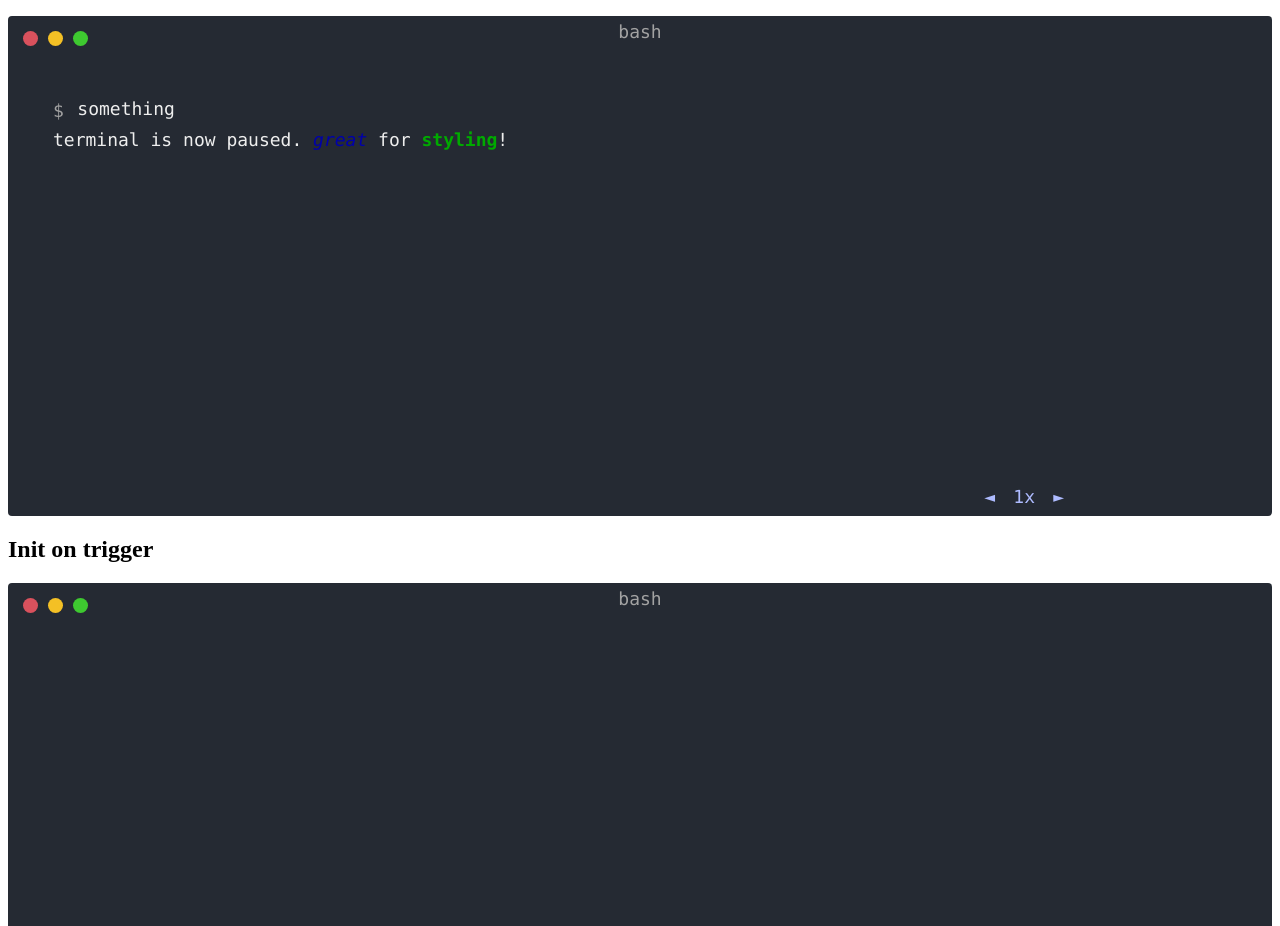
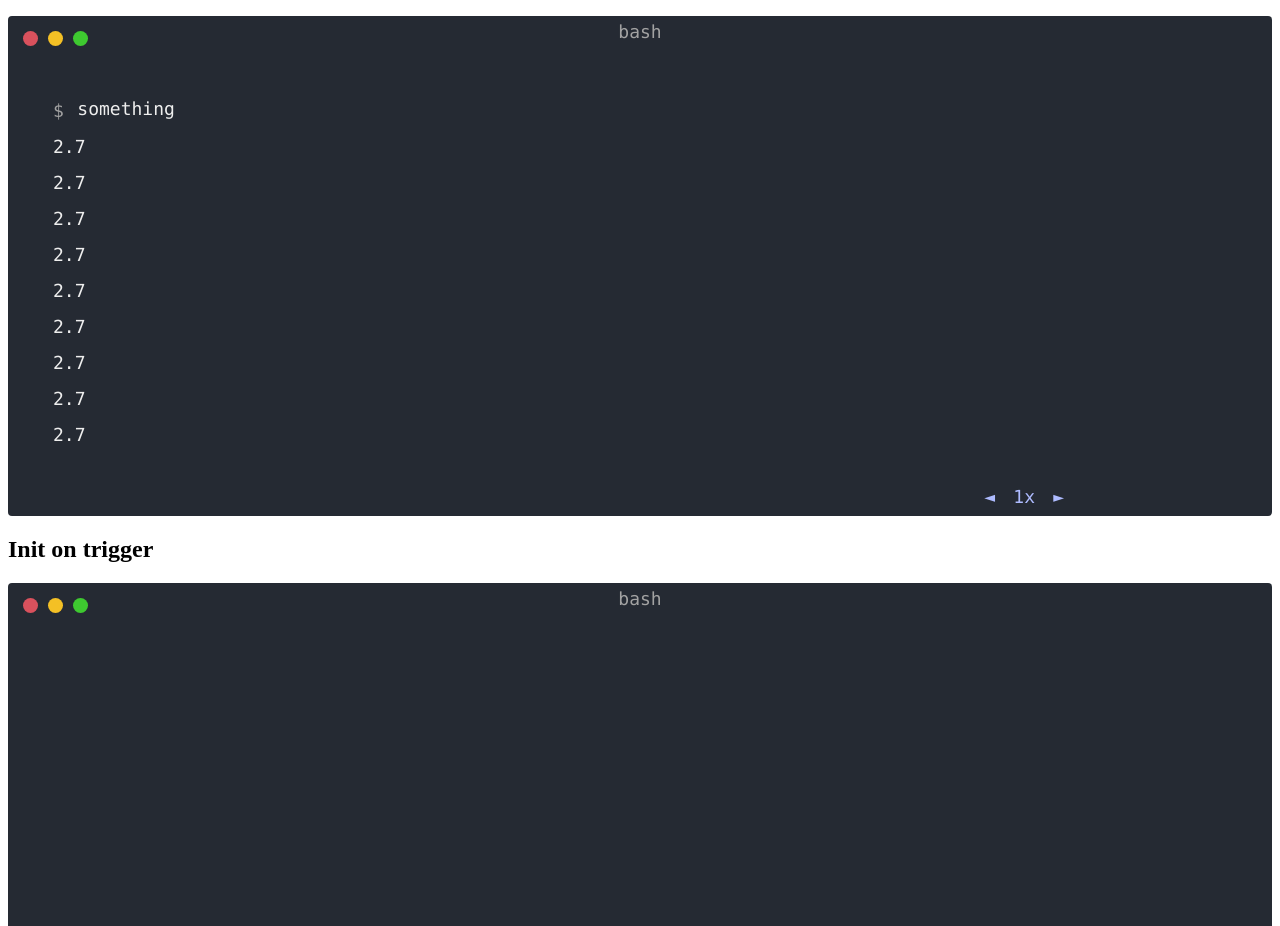
Before and after one commit to nickderobertis/terminhtml-js, a website built with Vite: page dev-src/index.html in a window 1280 px wide. Shown: the part 1184-2110 px from the top of the page. Built offline with nearby package versions, Linux system fonts and the light colour scheme.

Commit message:
chore: Add more lines to dev paused terminal to get it scrolling

```diff
--- a/dev-src/index.html
+++ b/dev-src/index.html
@@ -51,6 +51,17 @@ yeah
     <h2>Paused terminal</h2>
     <pre id="paused">
     <span data-ty-delay="0">$ something</span>
+    <span data-ty  data-ty-delay="0">2.7</span>
+    <span data-ty  data-ty-delay="0">2.7</span>
+    <span data-ty  data-ty-delay="0">2.7</span>
+    <span data-ty  data-ty-delay="0">2.7</span>
+    <span data-ty  data-ty-delay="0">2.7</span>
+    <span data-ty  data-ty-delay="0">2.7</span>
+    <span data-ty  data-ty-delay="0">2.7</span>
+    <span data-ty  data-ty-delay="0">2.7</span>
+    <span data-ty  data-ty-delay="0">2.7</span>
+    <span data-ty  data-ty-delay="0">2.7</span>
+    <span data-ty  data-ty-delay="0">2.7</span>
     <span data-ty-delay="9999999999999">terminal is now paused. <span class="ansi3 ansi34">great</span> for <span class="ansi1 ansi32">styling</span>!</span>
     <span data-ty-delay="0">this will never show due to delay</span>
   </pre>
```
